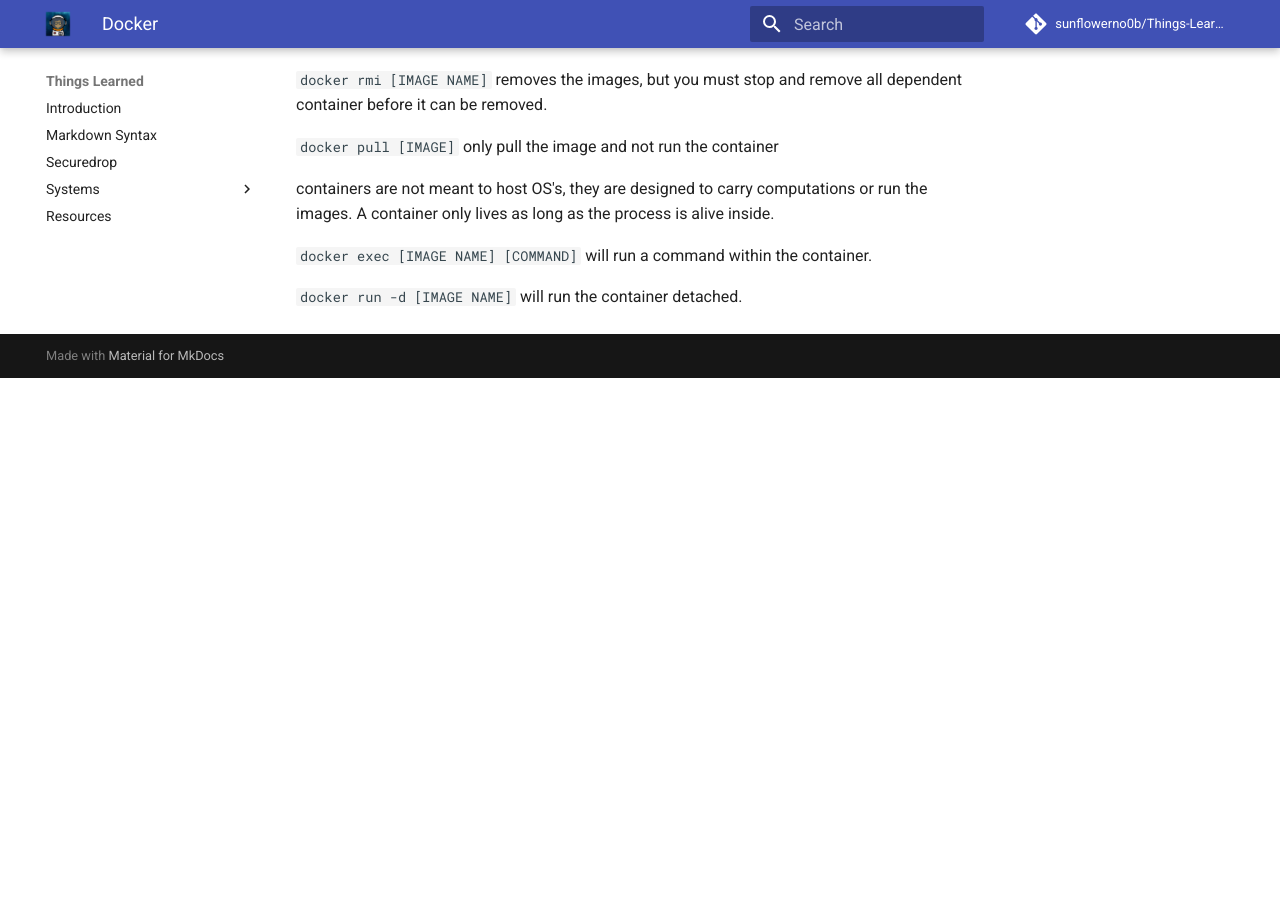
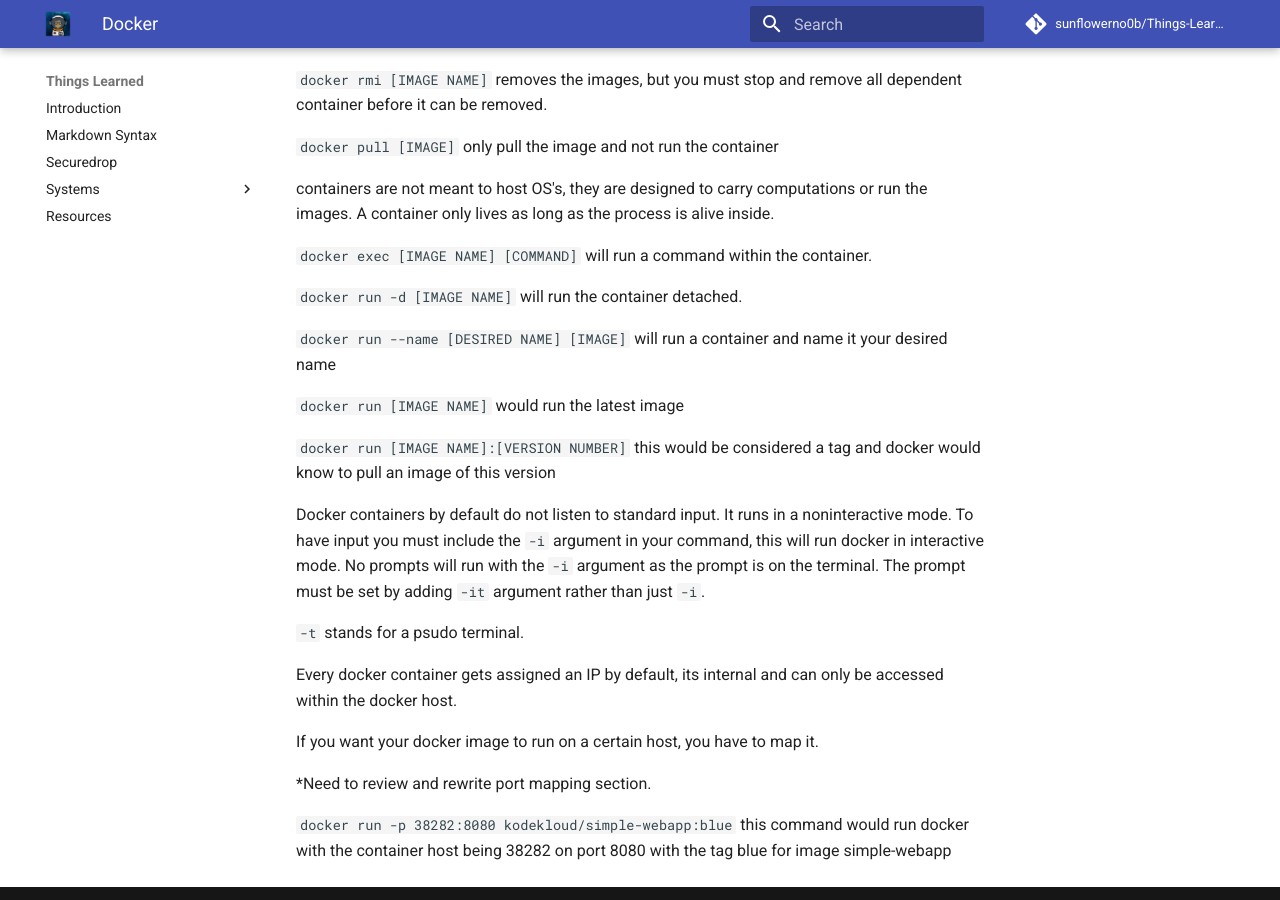
Before and after one commit to sunflowerno0b/ATW, an MkDocs documentation site: the page built from docs/Docker.md, in a window 1280 px wide and 900 px high, scrolled down 2802 px. Built offline with MkDocs 1.6.1 and Material for MkDocs 9.7.7, drawn with Linux system fonts in a browser that asks for light colours; comment, search, counter and statistics services are not loaded; before the commit the page ends 3180 px from its top, so only the background shows below that.

Commit message:
added to chapters

```diff
--- a/docs/Docker.md
+++ b/docs/Docker.md
@@ -106,3 +106,21 @@
 `docker exec [IMAGE NAME] [COMMAND]` will run a command within the container.
 
 `docker run -d [IMAGE NAME]` will run the container detached.
+
+`docker run --name [DESIRED NAME] [IMAGE]` will run a container and name it your desired name
+
+`docker run [IMAGE NAME]` would run the latest image
+
+`docker run [IMAGE NAME]:[VERSION NUMBER]` this would be considered a tag and docker would know to pull an image of this version
+
+Docker containers by default do not listen to standard input. It runs in a noninteractive mode. To have input you must include the `-i` argument in your command, this will run docker in interactive mode. No prompts will run with the `-i` argument as the prompt is on the terminal. The prompt must be set by adding `-it` argument rather than just `-i`.
+
+`-t` stands for a psudo terminal.
+
+Every docker container gets assigned an IP by default, its internal and can only be accessed within the docker host.
+
+If you want your docker image to run on a certain host, you have to map it.
+
+*Need to review and rewrite port mapping section.
+
+`docker run -p 38282:8080 kodekloud/simple-webapp:blue` this command would run docker with the container host being 38282 on port 8080 with the tag blue for image simple-webapp
```
Also changed, not shown: docs/Debian 10.md (+3 -1 lines), docs/rsa & config.md (+1 -1 lines).
